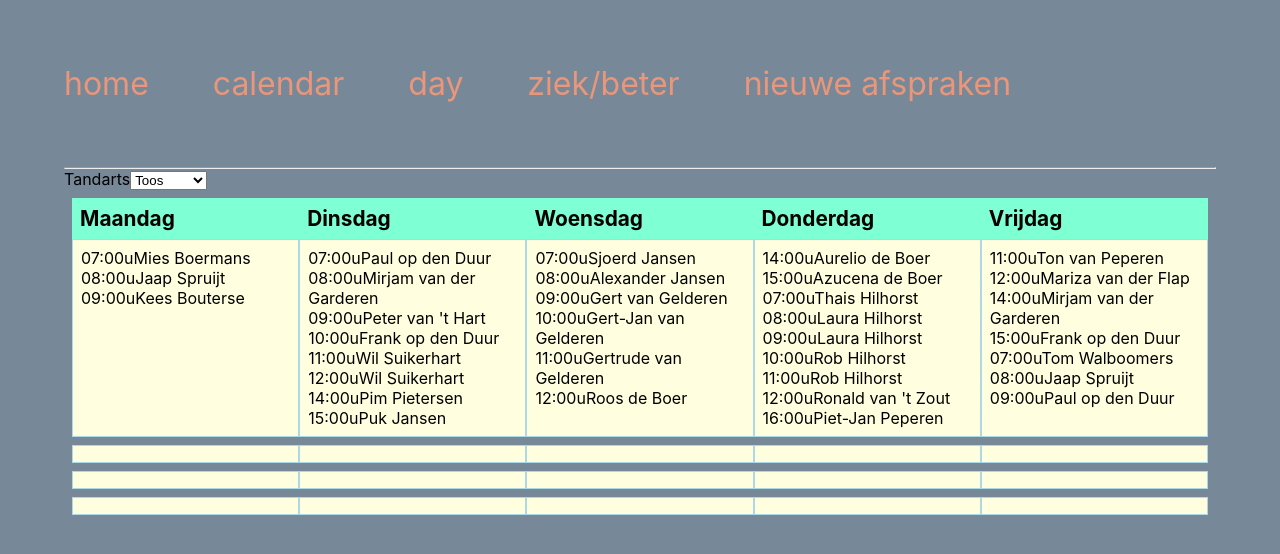
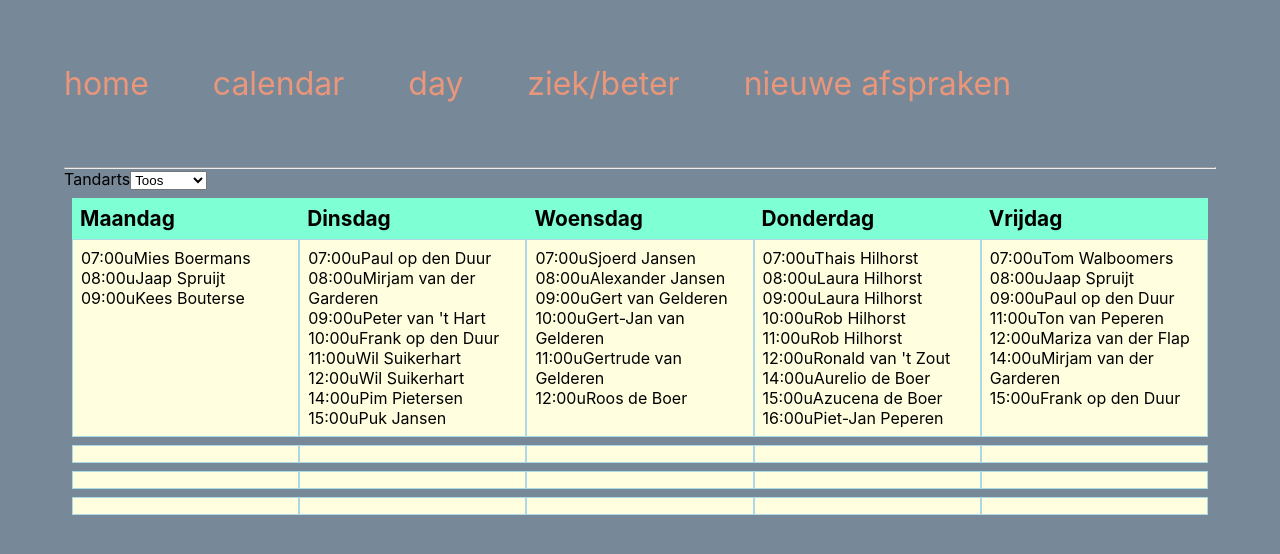
Before and after one commit to paul00000000003/level-37-tandarts, a React (Create React App) app: page /calendar in a window 1280 px wide. Shown: the top 554 px of the page. Built offline with nearby package versions, Linux system fonts and the light colour scheme.

Commit message:
wijzigingen

```diff
--- a/src/App.jsx
+++ b/src/App.jsx
@@ -46,10 +46,10 @@ class App extends Component {
             <Home / >
             </Route>
             <Route path = '/calendar' >
-            <Calendar appointments={appointments} / >
+            <Calendar appointments={appointments} dentists={dentistArray}/ >
             </Route>
             <Route path = '/day' >
-            <Day appointments={appointments} / >
+            <Day appointments={appointments} dentists={dentistArray}/ >
             </Route>
             <Route path = '/afspraakbeheer' >
             <Afspraakbeheer {...this.state}/ >
--- a/src/AppointmentInDay.jsx
+++ b/src/AppointmentInDay.jsx
@@ -3,11 +3,20 @@ import React from "react";
 const format_time = time => (time < 10 ? `0${time}:00u` : `${time}:00u`);
 
 class AppointmentInDay extends React.Component
-{
+{ constructor(){super()
+                this.state={tandartsZiek:""}}
 
   render(){
+  let tandartsZiek=false
+  this.props.dentists.forEach(element => {if ((element.isSick==="J") && (element.firstName.toUpperCase()===this.props.dentist.toUpperCase()))
+                                               tandartsZiek=true})
+  let text=""
+  if (tandartsZiek)
+     text="appointmentRood"
+  else text="appointment"
+
   return (
-    <li className="appointment">
+    <li className={text} >
       <div className="time">{format_time(this.props.time)}</div>
       <div className="patient">Patiënt: {this.props.patient}</div>
       <div className="dentist">Tandarts: {this.props.dentist}</div>
@@ -16,9 +25,9 @@ class AppointmentInDay extends React.Component
          <button className="knop" onClick={(e)=>this.props.afspraakVerwijderen(this.props.patient,this.props.dentist,this.props.time)}>Verwijderen</button>
          <button className="knop" onClick={(e)=>this.props.afspraakWijzigen(this.props.patient,this.props.dentist,this.props.time)}>Wijzigen</button>
       </div>
-    </li>
-  )
-  }
+      </li>)
+    }
+
 }
 
 
--- a/src/Calendar.jsx
+++ b/src/Calendar.jsx
@@ -43,12 +43,19 @@ class Calendar extends React.Component
 
     render()
     { let dagen=[]
-      //console.log("aantal elementen : "+this.props.appointments.length)
+      let appointmentsSorted=this.props.appointments.sort(function(a, b) {
+        let tijd1 = parseInt(a.time); // ignore upper and lowercase
+        let tijd2 = parseInt(b.time); // ignore upper and lowercase
+        if (tijd1 < tijd2) {
+           return -1;
+           }
+        if (tijd1 > tijd2) {
+           return 1;
+           }
+        return 0;
+       });
       const divideByDay = appointments => {
         const appointmentsByDay = {};
-        let appointmentsMonth=[]
-        let appointmentsMonthAanvullen=[]
-
         appointments.forEach(appointment => {if ((appointment.dentist === this.state.dentist) && (this.state.dentist !== ""))
                                             { console.log("afspraak "+appointment.dentist+" "+appointment.day)
                                               const day = appointment.day;
@@ -63,7 +70,7 @@ class Calendar extends React.Component
                                             });
         return appointmentsByDay;
       };
-      const appointmentsByDay = divideByDay(this.props.appointments);
+      const appointmentsByDay = divideByDay(appointmentsSorted);
       let eersteDag=dagen[0]
       let teller=0
       let prevDay=0
--- a/src/Day.jsx
+++ b/src/Day.jsx
@@ -106,7 +106,18 @@ class Day extends React.Component {
 
 render()
 { let appointments2=this.state.appointments.filter(element => element.dentist === this.state.dentist && element.day==this.state.day)
-  const appointmentsJSX = appointments2.map(
+  let appointmentsSorted=appointments2.sort(function(a, b) {
+    let tijd1 = parseInt(a.time); // ignore upper and lowercase
+    let tijd2 = parseInt(b.time); // ignore upper and lowercase
+    if (tijd1 < tijd2) {
+       return -1;
+       }
+    if (tijd1 > tijd2) {
+       return 1;
+       }
+    return 0;
+   });
+  const appointmentsJSX = appointmentsSorted.map(
     ({ time, patient, dentist, assistant }, index) => (
       <AppointmentInDay
         time={time}
@@ -115,6 +126,7 @@ render()
         assistant={assistant}
         afspraakWijzigen={this.afspraakWijzigen}
         afspraakVerwijderen={this.afspraakVerwijderen}
+        dentists={this.props.dentists}
         key={index}
       />
     ))
--- a/src/day.css
+++ b/src/day.css
@@ -8,6 +8,14 @@
   width: 60%;
   height: 180px;
   margin-bottom: 20px;
+}
+
+.dayview .appointmentRood {
+  border: 2px solid grey;
+  width: 60%;
+  height: 180px;
+  margin-bottom: 20px;
+  background-color: red;
 }
 
 .dayview .time,
```
Also changed, not shown: src/day.scss (+8 -0 lines), 2 other files (tests, documents, lock files or other folders).
